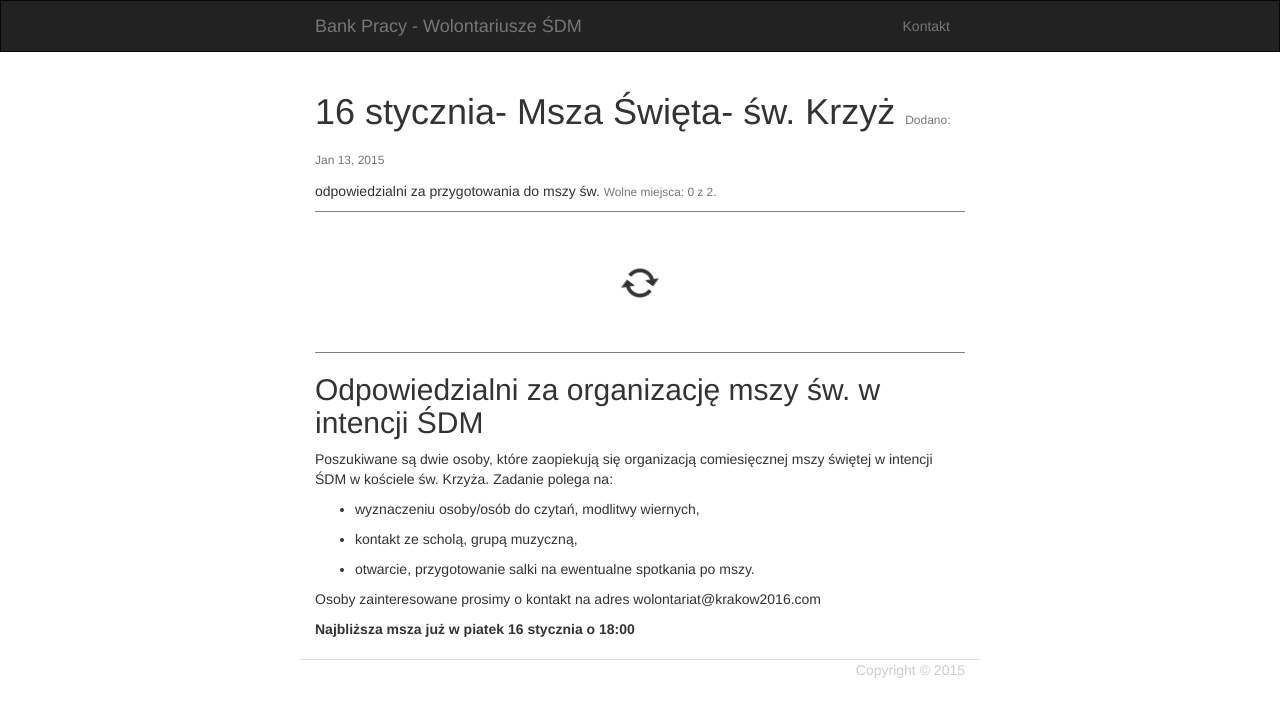
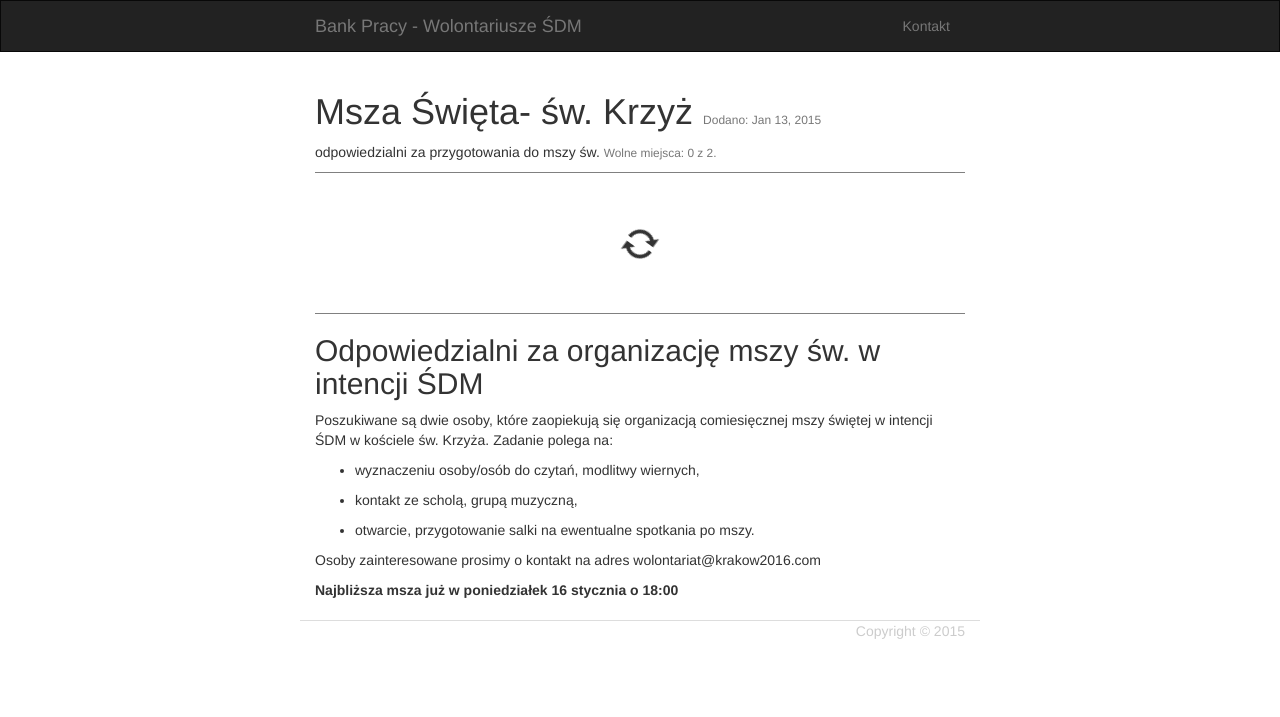
Before and after one commit to Krakow2016/tablica, a Jekyll site: the page built from _posts/2015-01-13-16-stycznia-msza-wi-ta-w-krzy.md, in a window 1280 px wide. Shown: the top 717 px of the page. Built offline with Jekyll 4.4.1, drawn with Linux system fonts in a browser that asks for light colours.

Commit message:
Updated 2015-01-13-16-stycznia-msza-wi-ta-w-krzy.md

```diff
--- a/_posts/2015-01-13-16-stycznia-msza-wi-ta-w-krzy.md
+++ b/_posts/2015-01-13-16-stycznia-msza-wi-ta-w-krzy.md
@@ -1,7 +1,7 @@
 ---
 published: true
 layout: post
-title: "16 stycznia- Msza Święta- św. Krzyż"
+title: "Msza Święta- św. Krzyż"
 team_count: "2"
 archive: false
 categories:
@@ -22,4 +22,4 @@ Zadanie polega na:
 
 Osoby zainteresowane prosimy o kontakt na adres wolontariat@krakow2016.com
 
-**Najbliższa msza już w piatek 16 stycznia o 18:00**
+**Najbliższa msza już w poniedziałek 16 stycznia o 18:00**
```
